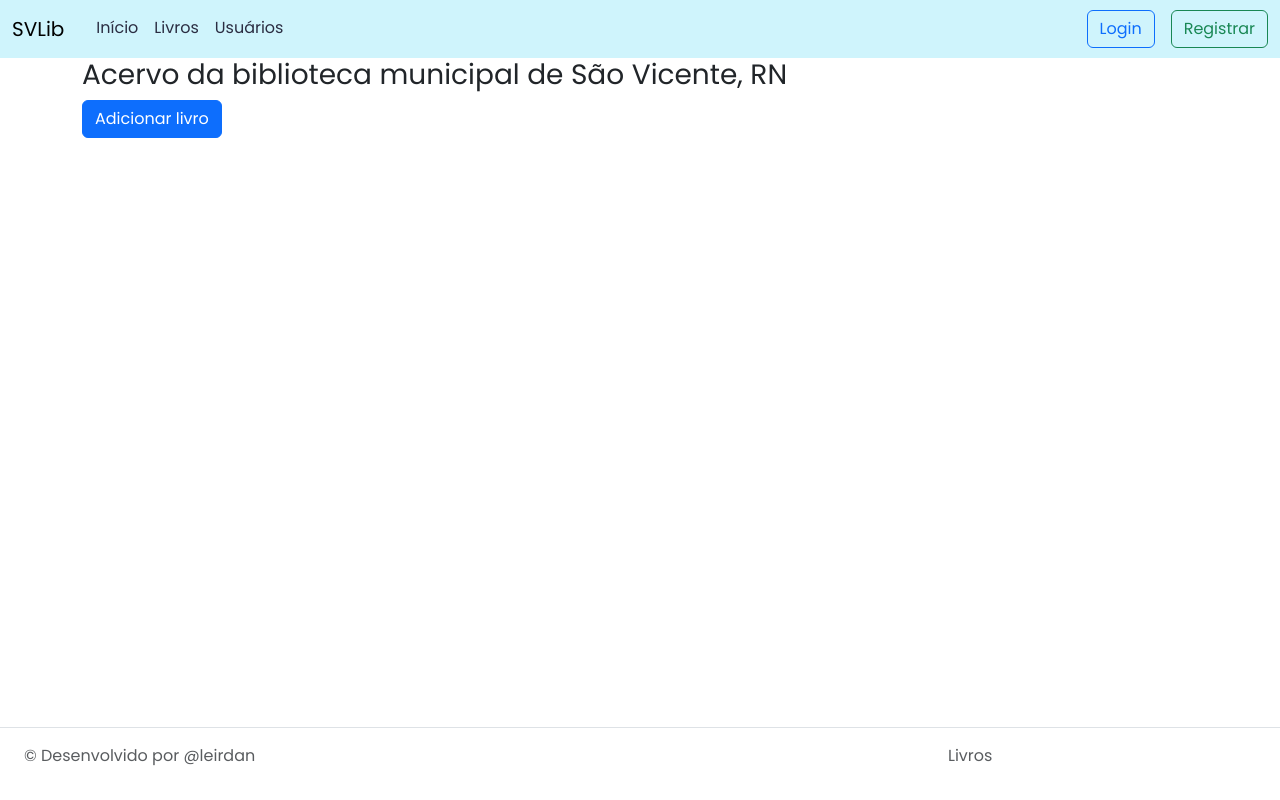
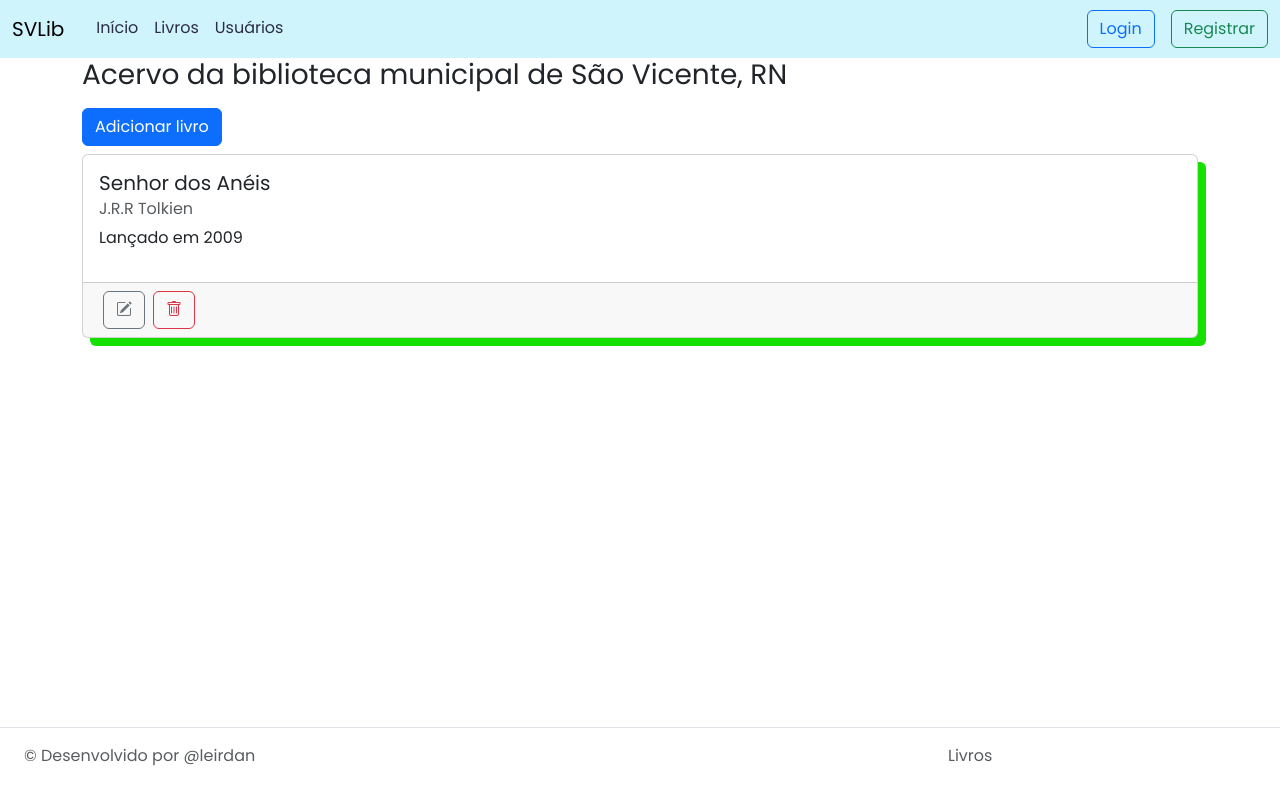
Before and after one commit to leirdan/sv.library.web, an Angular app: page /Livros in a window 1280 px wide. Built offline with nearby package versions, Linux system fonts and the light colour scheme.

Commit message:
:sparkles: feat: listagem de livros

```diff
--- a/src/app/app.component.html
+++ b/src/app/app.component.html
@@ -1,5 +1,5 @@
 <app-header></app-header>
 <main class="container">
-  <router-outlet></router-outlet>
+	<router-outlet></router-outlet>
 </main>
 <app-footer></app-footer>
--- a/src/app/app.module.ts
+++ b/src/app/app.module.ts
@@ -8,6 +8,7 @@ import { FooterComponent } from './components/footer/footer.component';
 import { CreateBookComponent } from './components/books/create-book/create-book.component';
 import { FormsModule } from '@angular/forms';
 import { BooksComponent } from './components/books/books/books.component';
+import { CardBookComponent } from './components/books/card-book/card-book.component';
 
 @NgModule({
   declarations: [
@@ -15,7 +16,8 @@ import { BooksComponent } from './components/books/books/books.component';
     HeaderComponent,
     FooterComponent,
     CreateBookComponent,
-    BooksComponent
+    BooksComponent,
+    CardBookComponent
   ],
   imports: [
     BrowserModule,
--- a/src/app/components/books/books/books.component.html
+++ b/src/app/components/books/books/books.component.html
@@ -1,6 +1,17 @@
-<section>
-  <header>
-    <h3> Acervo da biblioteca municipal de São Vicente, RN </h3>
-    <button routerLink="/createBook" class="btn btn-primary">Adicionar livro</button>
-  </header>
+<section id="books">
+	<header>
+		<h3>Acervo da biblioteca municipal de São Vicente, RN</h3>
+		<button routerLink="/AdicionarLivro" class="btn btn-primary my-2">Adicionar livro</button>
+	</header>
+	<div class="row justify-content-center" *ngIf="books.length > 0; else noBooks">
+		<div *ngFor="let b of books">
+			<app-card-book [book]="b"></app-card-book>
+		</div>
+	</div>
 </section>
+
+<ng-template #noBooks>
+	<div>
+		<p>Ainda não há livros cadastrados.</p>
+	</div>
+</ng-template>
--- a/src/app/components/books/books/books.component.ts
+++ b/src/app/components/books/books/books.component.ts
@@ -1,15 +1,24 @@
-import { Component, OnInit } from '@angular/core';
+import { Component, OnInit } from "@angular/core";
+import { CardBookComponent, IBook } from "../card-book/card-book.component";
 
 @Component({
-  selector: 'app-books',
-  templateUrl: './books.component.html',
-  styleUrls: ['./books.component.css']
+	selector: "app-books",
+	templateUrl: "./books.component.html",
+	styleUrls: ["./books.component.css"],
 })
 export class BooksComponent implements OnInit {
+	public books: Array<IBook> = [
+		{
+			review: "nota5",
+			title: "Senhor dos Anéis",
+			publisher: "Martins Fontes",
+			year: 2009,
+			ISBN: "9788533613379",
+			author: "J.R.R Tolkien",
+		},
+	];
 
-  constructor() { }
+	constructor() {}
 
-  ngOnInit(): void {
-  }
-
+	ngOnInit(): void {}
 }
--- /dev/null
+++ b/src/app/components/books/card-book/card-book.component.css
@@ -0,0 +1,19 @@
+.nota1 {
+	box-shadow: 8px 8px 0px rgb(224, 0, 0);
+}
+
+.nota2 {
+	box-shadow: 8px 8px 0px rgb(224, 220, 0);
+}
+
+.nota3 {
+	box-shadow: 8px 8px 0px white;
+}
+
+.nota4 {
+	box-shadow: 8px 8px 0px green;
+}
+
+.nota5 {
+	box-shadow: 8px 8px 0px rgb(22, 224, 0);
+}
--- /dev/null
+++ b/src/app/components/books/card-book/card-book.component.html
@@ -0,0 +1,11 @@
+<div class="card {{ book.review }}">
+	<div class="card-body">
+		<h5 class="card-title">{{ book.title }}</h5>
+		<h6 class="card-subtitle mb-2 text-body-secondary">{{ book.author }}</h6>
+		<p>Lançado em {{ book.year }}</p>
+	</div>
+	<div class="card-footer">
+		<button class="btn btn-outline-secondary mx-1"><i class="bi bi-pencil-square"></i></button>
+		<button class="btn btn-outline-danger mx-1"><i class="bi bi-trash"></i></button>
+	</div>
+</div>
--- /dev/null
+++ b/src/app/components/books/card-book/card-book.component.ts
@@ -0,0 +1,23 @@
+import { Component, Input, OnInit } from "@angular/core";
+
+@Component({
+	selector: "app-card-book",
+	templateUrl: "./card-book.component.html",
+	styleUrls: ["./card-book.component.css"],
+})
+export class CardBookComponent implements OnInit {
+	@Input() book!: IBook;
+
+	constructor() {}
+
+	ngOnInit(): void {}
+}
+
+export interface IBook {
+	title: string;
+	review: string;
+	publisher: string;
+	year: number;
+	ISBN: string;
+	author: string;
+}
--- a/src/app/components/books/create-book/create-book.component.html
+++ b/src/app/components/books/create-book/create-book.component.html
@@ -38,7 +38,7 @@
 
 				<div class="justify-content-around">
 					<button class="col-md-3 btn btn-outline-primary mx-2" type="submit" (click)="addBook()">Adicionar</button>
-					<button routerLink="/books" class="col-md-3 btn btn-outline-danger mx-2">Cancelar</button>
+					<button routerLink="/Livros" class="col-md-3 btn btn-outline-danger mx-2">Cancelar</button>
 				</div>
 			</form>
 		</div>
```
Also changed, not shown: 1 other file (tests, documents, lock files or other folders).
